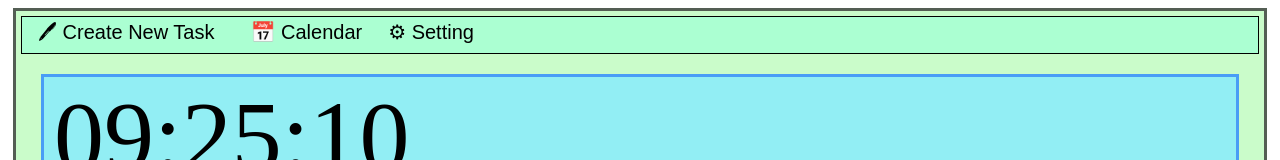
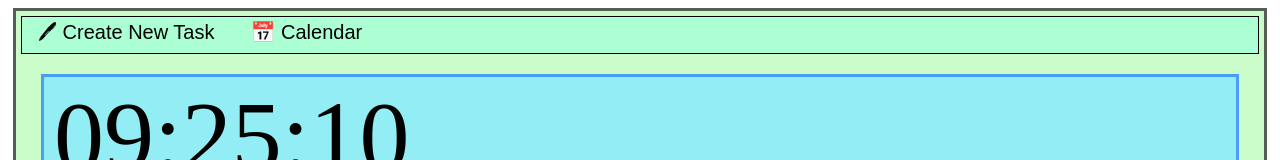
Before and after one commit to curtis-tsang/Daily-Planner, a plain HTML site: page index.html in a window 1280 px wide. Shown: the top 160 px of the page. Drawn offline with Linux system fonts and the light colour scheme.

Commit message:
Update index.html

```diff
--- a/index.html
+++ b/index.html
@@ -5,7 +5,6 @@
     <ul id = "navbar">
         <li class = "nav_bar_block"><button class = "nav_bar_button" onclick="visualize_edit_form()">&#x1f58a; Create New Task</button></li>
         <li class = "nav_bar_block"><button class = "nav_bar_button" onclick="visualize_calendar()">&#x1F4C5; Calendar</button></li>
-        <button class = "nav_bar_button">&#9881; Setting</button>
     </ul>
     <div class = "clock_item"><span id = "clock" style = "font-size: 100px; line-height: 100%; margin: 0px;">ClockNotShown</span></div>
     <div class = "whole_page">
```
